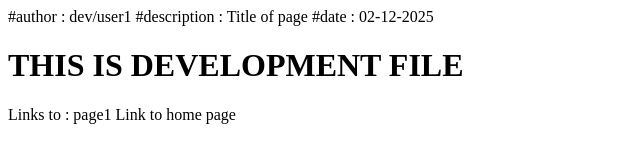
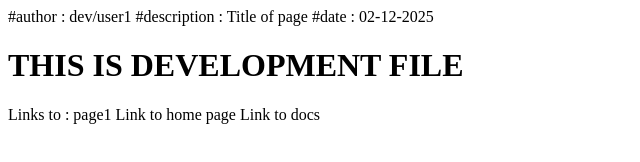
Before and after one commit to goutamshet/Git-Demo, a plain HTML site: page index.html in a window 1280 px wide. Shown: the full height of the page, 0-640 px from the left. Drawn offline with Linux system fonts and the light colour scheme.

Commit message:
Added Docs link to footer of index.html

```diff
--- a/index.html
+++ b/index.html
@@ -6,4 +6,5 @@
 <footer>
   <a>Links to : page1 <a/>
   <a>Link to home page<a/>
+  <a>Link to docs </a>
 </footer>
```
